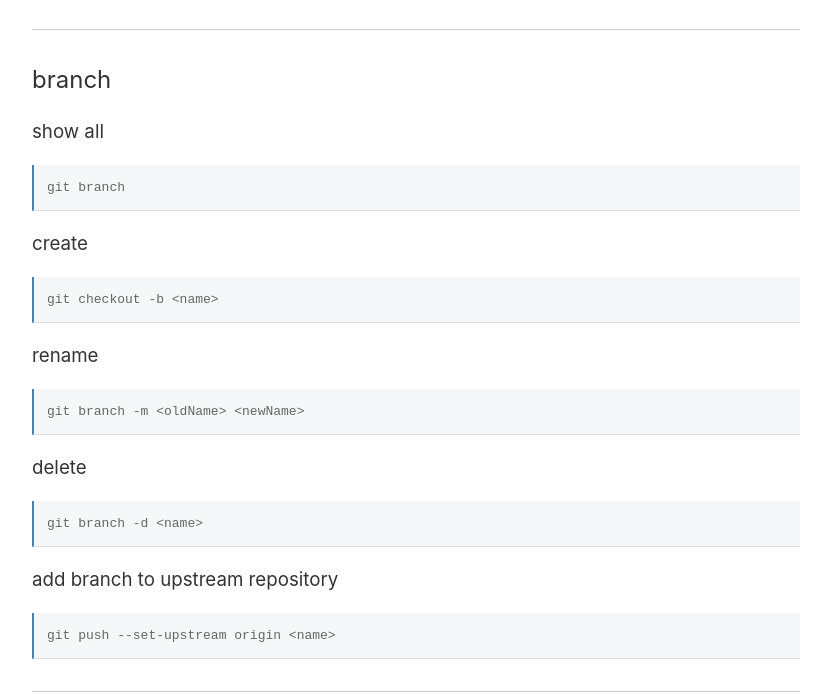
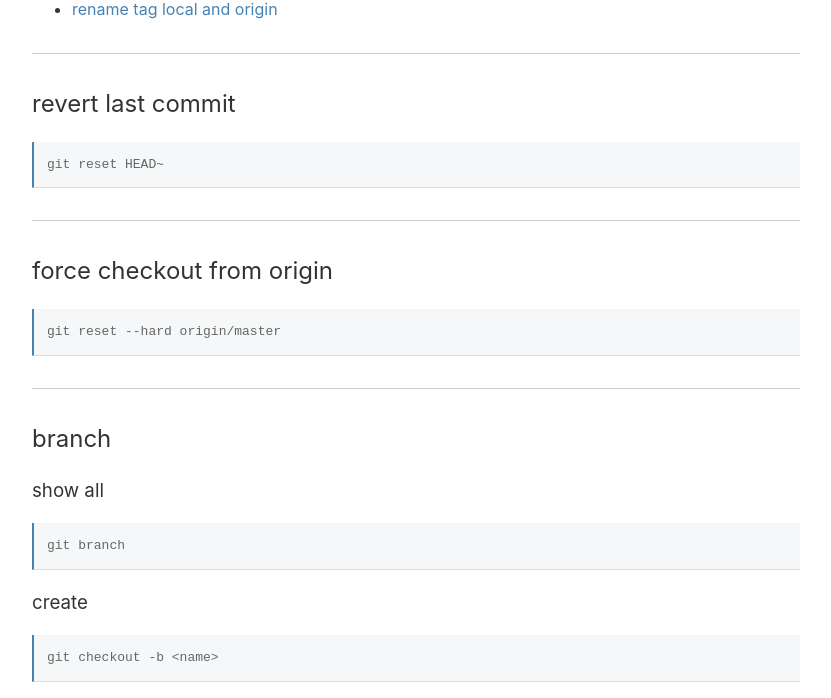
Before and after one commit to jzilg/git-cheatsheet, a plain HTML site: page index.html in a window 1280 px wide. Shown: the part 622-1320 px from the top of the page, without its empty margins (224-1055 px from the left). Drawn offline with Linux system fonts and the light colour scheme.

Commit message:
move revert last commit up and add force checkout from origin

```diff
--- a/index.html
+++ b/index.html
@@ -10,6 +10,20 @@
     <main class="container">
         <h1>Git Cheatsheet</h1>
         <ul id="toc"></ul>
+        <hr>
+        <article>
+            <h2>revert last commit</h2>
+            <code>
+                git reset HEAD~
+            </code>
+        </article>
+        <hr>
+        <article>
+            <h2>force checkout from origin</h2>
+            <code>
+                git reset --hard origin/master
+            </code>
+        </article>
         <hr>
         <article>
             <h2>branch</h2>
@@ -46,13 +60,6 @@
             <h2>unstage all changes</h2>
             <code>
                 git reset .
-            </code>
-        </article>
-        <hr>
-        <article>
-            <h2>revert last commit</h2>
-            <code>
-                git reset HEAD~
             </code>
         </article>
         <hr>
```
